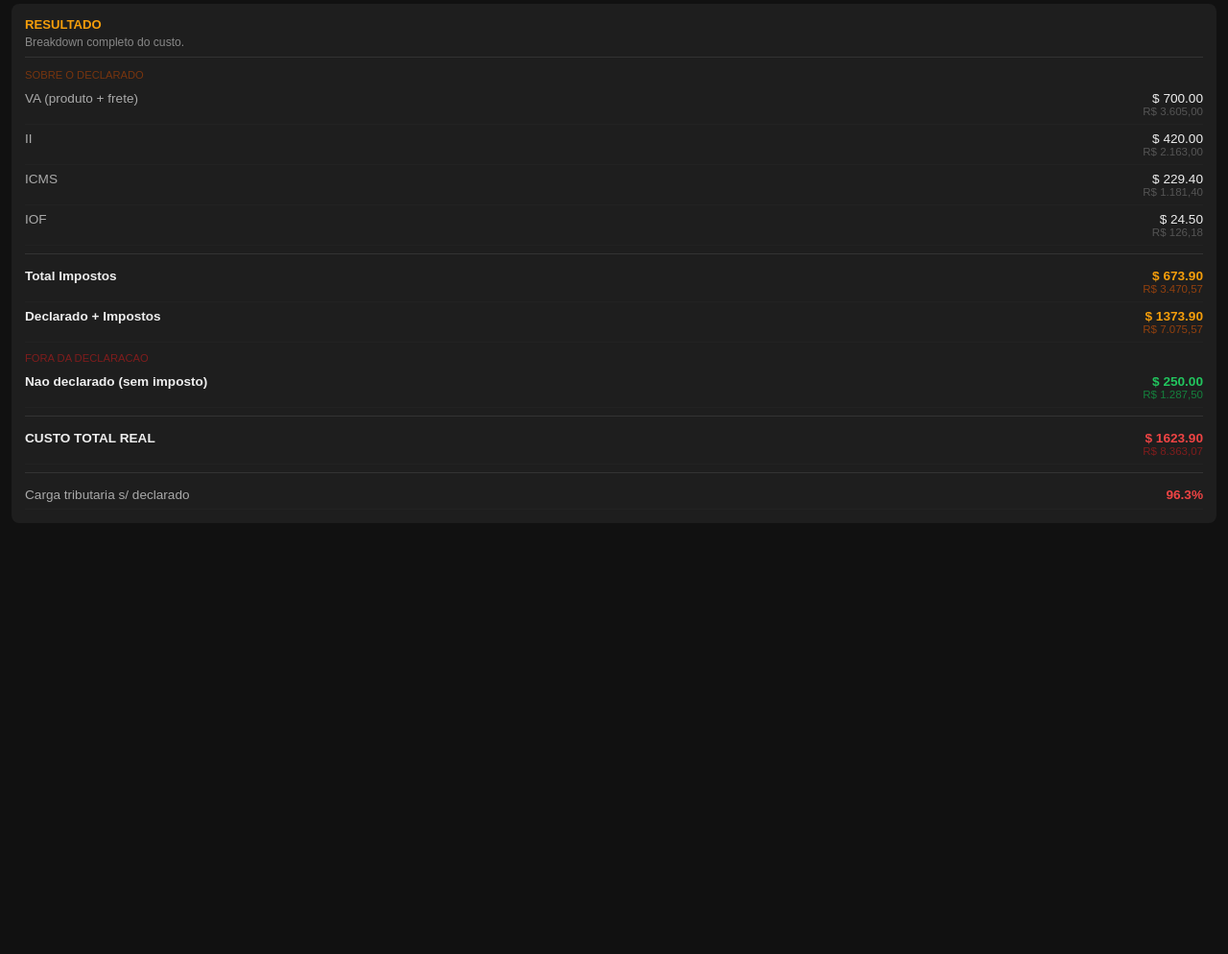
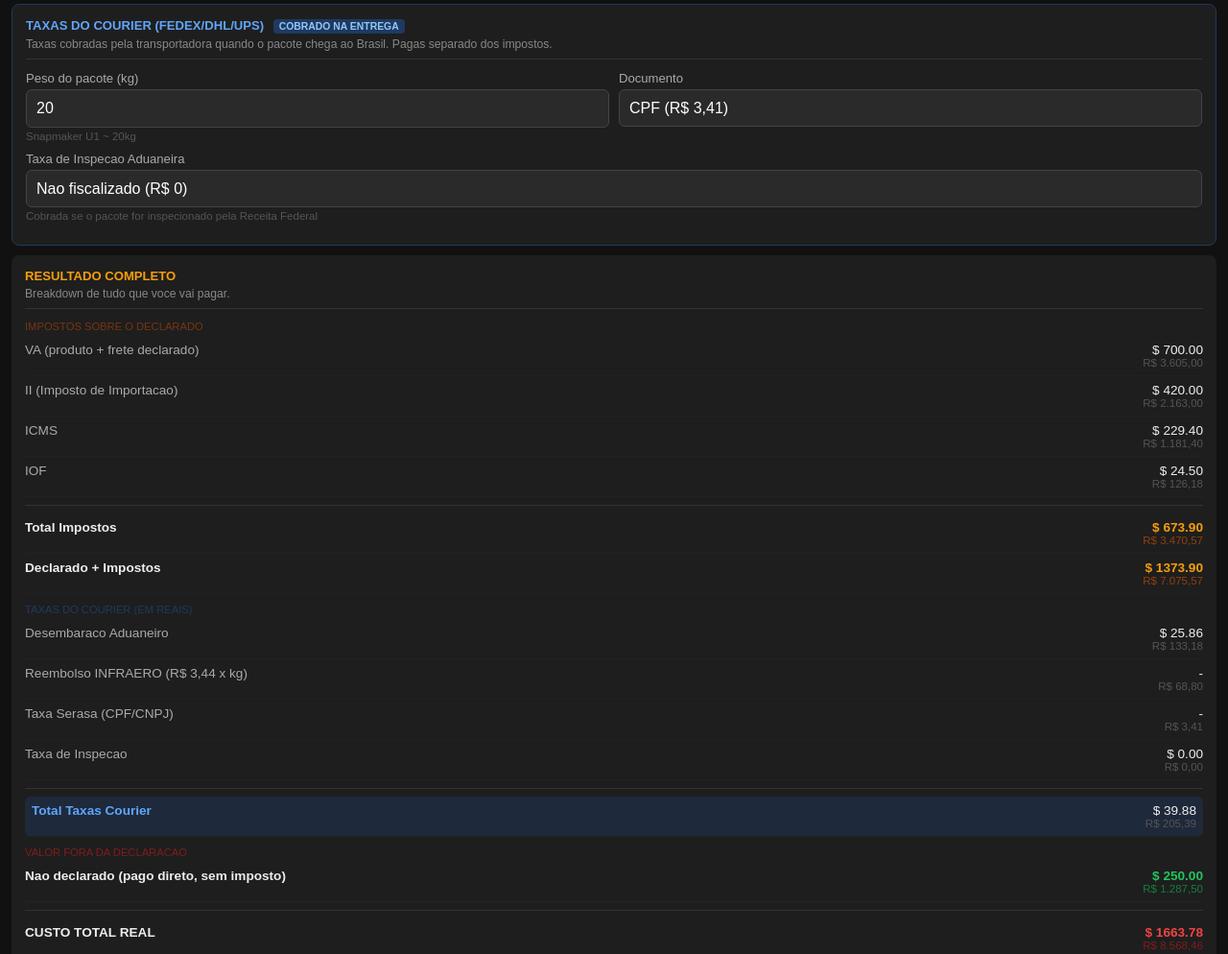
Before and after one commit to gdev800/calculadora-importacao, a plain HTML site: page index.html in a window 1280 px wide. Shown: the part 647-1641 px from the top of the page at 96% size. Before the commit the page ends 1214 px from the top, so only its background shows below. Drawn offline with Linux system fonts and the light colour scheme.

Commit message:
Add files via upload

```diff
--- a/index.html
+++ b/index.html
@@ -16,6 +16,7 @@ h2 { color: #f59e0b; margin-bottom: 4px; font-size: 1.3rem; }
 .field label { display: block; font-size: 0.82rem; color: #aaa; margin-bottom: 4px; }
 .field input { width: 100%; padding: 10px; background: #2a2a2a; border: 1px solid #444; border-radius: 6px; color: #fff; font-size: 1rem; outline: none; -webkit-appearance: none; appearance: none; }
 .field input:focus { border-color: #f59e0b; }
+.field select { width: 100%; padding: 10px; background: #2a2a2a; border: 1px solid #444; border-radius: 6px; color: #fff; font-size: 1rem; outline: none; -webkit-appearance: none; appearance: none; }
 .row2 { display: flex; gap: 10px; }
 .row2 .field { flex: 1; min-width: 0; }
 .divider { border: none; border-top: 1px solid #333; margin: 8px 0; }
@@ -36,14 +37,17 @@ h2 { color: #f59e0b; margin-bottom: 4px; font-size: 1.3rem; }
 .badge { display: inline-block; font-size: 0.65rem; padding: 2px 6px; border-radius: 4px; margin-left: 6px; vertical-align: middle; }
 .by { background: #78350f; color: #fcd34d; }
 .br { background: #7f1d1d; color: #fca5a5; }
+.bg { background: #14532d; color: #86efac; }
 .sep { font-size: 0.7rem; text-transform: uppercase; margin: 10px 0 4px; }
+.hint { font-size: 0.72rem; color: #555; margin-top: 3px; }
 </style>
 </head>
 <body>
 
 <h2>Calculadora de Impostos Alibaba</h2>
-<p class="subtitle">Simule o custo real de uma importacao</p>
+<p class="subtitle">Simule o custo real de uma importacao via Courier (FedEx/DHL/UPS)</p>
 
+<!-- DECLARADO -->
 <div class="card" style="border:1px solid #78350f">
   <div class="card-title" style="color:#f59e0b">Valor Declarado <span class="badge by">INCIDE IMPOSTO</span></div>
   <div class="card-desc">II, ICMS e IOF serao calculados sobre esses valores.</div>
@@ -53,12 +57,14 @@ h2 { color: #f59e0b; margin-bottom: 4px; font-size: 1.3rem; }
   </div>
 </div>
 
+<!-- VALOR REAL -->
 <div class="card" style="border:1px solid #7f1d1d">
   <div class="card-title" style="color:#ef4444">Valor Real Pago <span class="badge br">SEM IMPOSTO</span></div>
   <div class="card-desc">A diferenca entre esse valor e o declarado nao paga imposto.</div>
   <div class="field"><label>Total pago no Alibaba (USD)</label><input type="number" id="real" value="950" min="0" onchange="calc()" oninput="calc()"></div>
 </div>
 
+<!-- CAMBIO E ALIQUOTAS -->
 <div class="card">
   <div class="card-title" style="color:#888">Cambio e Aliquotas</div>
   <div class="card-desc">Ajuste conforme seu estado.</div>
@@ -72,19 +78,61 @@ h2 { color: #f59e0b; margin-bottom: 4px; font-size: 1.3rem; }
   </div>
 </div>
 
+<!-- TAXAS COURIER -->
+<div class="card" style="border:1px solid #1e3a5f">
+  <div class="card-title" style="color:#60a5fa">Taxas do Courier (FedEx/DHL/UPS) <span class="badge" style="background:#1e3a5f;color:#93c5fd">COBRADO NA ENTREGA</span></div>
+  <div class="card-desc">Taxas cobradas pela transportadora quando o pacote chega ao Brasil. Pagas separado dos impostos.</div>
+
+  <div class="row2">
+    <div class="field">
+      <label>Peso do pacote (kg)</label>
+      <input type="number" id="peso" value="20" min="0" step="0.1" onchange="calc()" oninput="calc()">
+      <div class="hint">Snapmaker U1 ~ 20kg</div>
+    </div>
+    <div class="field">
+      <label>Documento</label>
+      <select id="doc" onchange="calc()">
+        <option value="cpf">CPF (R$ 3,41)</option>
+        <option value="cnpj">CNPJ (R$ 3,91)</option>
+      </select>
+    </div>
+  </div>
+
+  <div class="field">
+    <label>Taxa de Inspecao Aduaneira</label>
+    <select id="inspecao" onchange="calc()">
+      <option value="0">Nao fiscalizado (R$ 0)</option>
+      <option value="10.92">Fiscalizado (US$ 10,92)</option>
+    </select>
+    <div class="hint">Cobrada se o pacote for inspecionado pela Receita Federal</div>
+  </div>
+</div>
+
+<!-- RESULTADO -->
 <div class="card">
-  <div class="card-title" style="color:#f59e0b">Resultado</div>
-  <div class="card-desc">Breakdown completo do custo.</div>
-  <div class="sep" style="color:#78350f">Sobre o declarado</div>
-  <div class="rrow"><div class="lbl">VA (produto + frete)</div><div class="val"><div class="usd" id="o-va"></div><div class="brl" id="b-va"></div></div></div>
-  <div class="rrow"><div class="lbl">II</div><div class="val"><div class="usd" id="o-ii"></div><div class="brl" id="b-ii"></div></div></div>
+  <div class="card-title" style="color:#f59e0b">Resultado Completo</div>
+  <div class="card-desc">Breakdown de tudo que voce vai pagar.</div>
+
+  <div class="sep" style="color:#78350f">Impostos sobre o declarado</div>
+  <div class="rrow"><div class="lbl">VA (produto + frete declarado)</div><div class="val"><div class="usd" id="o-va"></div><div class="brl" id="b-va"></div></div></div>
+  <div class="rrow"><div class="lbl">II (Imposto de Importacao)</div><div class="val"><div class="usd" id="o-ii"></div><div class="brl" id="b-ii"></div></div></div>
   <div class="rrow"><div class="lbl">ICMS</div><div class="val"><div class="usd" id="o-ic"></div><div class="brl" id="b-ic"></div></div></div>
   <div class="rrow"><div class="lbl">IOF</div><div class="val"><div class="usd" id="o-io"></div><div class="brl" id="b-io"></div></div></div>
   <div class="divider"></div>
   <div class="rrow hl"><div class="lbl">Total Impostos</div><div class="val"><div class="usd" id="o-ti"></div><div class="brl" id="b-ti"></div></div></div>
   <div class="rrow hl"><div class="lbl">Declarado + Impostos</div><div class="val"><div class="usd" id="o-dc"></div><div class="brl" id="b-dc"></div></div></div>
-  <div class="sep" style="color:#7f1d1d">Fora da declaracao</div>
-  <div class="rrow nd"><div class="lbl">Nao declarado (sem imposto)</div><div class="val"><div class="usd" id="o-nd"></div><div class="brl" id="b-nd"></div></div></div>
+
+  <div class="sep" style="color:#1e3a5f">Taxas do Courier (em reais)</div>
+  <div class="rrow"><div class="lbl">Desembaraco Aduaneiro</div><div class="val"><div class="usd" id="o-des"></div><div class="brl" id="b-des"></div></div></div>
+  <div class="rrow"><div class="lbl">Reembolso INFRAERO (R$ 3,44 x kg)</div><div class="val"><div class="usd">-</div><div class="brl" id="b-inf"></div></div></div>
+  <div class="rrow"><div class="lbl">Taxa Serasa (CPF/CNPJ)</div><div class="val"><div class="usd">-</div><div class="brl" id="b-ser"></div></div></div>
+  <div class="rrow"><div class="lbl">Taxa de Inspecao</div><div class="val"><div class="usd" id="o-ins"></div><div class="brl" id="b-ins"></div></div></div>
+  <div class="divider"></div>
+  <div class="rrow" style="background:#1e293b;border-radius:6px;padding:7px"><div class="lbl" style="color:#60a5fa;font-weight:bold">Total Taxas Courier</div><div class="val"><div class="usd" id="o-tc"></div><div class="brl" id="b-tc"></div></div></div>
+
+  <div class="sep" style="color:#7f1d1d">Valor fora da declaracao</div>
+  <div class="rrow nd"><div class="lbl">Nao declarado (pago direto, sem imposto)</div><div class="val"><div class="usd" id="o-nd"></div><div class="brl" id="b-nd"></div></div></div>
+
   <div class="divider"></div>
   <div class="rrow tot"><div class="lbl">CUSTO TOTAL REAL</div><div class="val"><div class="usd" id="o-tt"></div><div class="brl" id="b-tt"></div></div></div>
   <div class="divider"></div>
@@ -93,31 +141,60 @@ h2 { color: #f59e0b; margin-bottom: 4px; font-size: 1.3rem; }
 
 <script>
 function g(id) { var v = parseFloat(document.getElementById(id).value); return isNaN(v) ? 0 : v; }
-function s(oid, bid, u, b) {
-  document.getElementById(oid).textContent = '$ ' + u.toFixed(2);
-  document.getElementById(bid).textContent = 'R$ ' + b.toLocaleString('pt-BR', {minimumFractionDigits:2,maximumFractionDigits:2});
-}
+function sel(id) { return document.getElementById(id).value; }
+function su(oid, u) { document.getElementById(oid).textContent = u >= 0 ? '$ ' + u.toFixed(2) : '-'; }
+function sb(bid, b) { document.getElementById(bid).textContent = 'R$ ' + b.toLocaleString('pt-BR', {minimumFractionDigits:2,maximumFractionDigits:2}); }
+function s(oid, bid, u, b) { su(oid, u); sb(bid, b); }
+
 function calc() {
   var pr = g('produto'), fr = g('frete'), re = g('real');
   var dl = g('dolar') || 1;
   var ii = g('ii')/100, ic = g('icms')/100, io = g('iof')/100;
+  var peso = g('peso');
+  var docTax = sel('doc') === 'cpf' ? 3.41 : 3.91;
+  var inspecaoUSD = parseFloat(sel('inspecao')) || 0;
+
+  // Impostos
   var VA = pr + fr;
   var II = VA * ii;
   var IC = ((1-ic) > 0) ? ((VA+II)/(1-ic))*ic : 0;
   var IO = VA * io;
   var ti = II + IC + IO;
   var dc = VA + ti;
+
+  // Taxas Courier (FedEx)
+  // Desembaraco: baseado no valor declarado em reais
+  var vaBRL = VA * dl;
+  var desBRL = vaBRL <= 500 ? 16.87 * dl : vaBRL <= 1000 ? 20.25 * dl : 25.86 * dl;
+  var desUSD = desBRL / dl;
+  var infraBRL = 3.44 * peso;
+  var serasaBRL = docTax;
+  var insUSD = inspecaoUSD;
+  var insBRL = insUSD * dl;
+  var tcBRL = desBRL + infraBRL + serasaBRL + insBRL;
+  var tcUSD = tcBRL / dl;
+
+  // Nao declarado
   var nd = re > VA ? re - VA : 0;
-  var tt = dc + nd;
+
+  // Total real
+  var tt = dc + nd + tcUSD;
   var pct = VA > 0 ? ti/VA*100 : 0;
-  s('o-va','b-va',VA,VA*dl);
-  s('o-ii','b-ii',II,II*dl);
-  s('o-ic','b-ic',IC,IC*dl);
-  s('o-io','b-io',IO,IO*dl);
-  s('o-ti','b-ti',ti,ti*dl);
-  s('o-dc','b-dc',dc,dc*dl);
-  s('o-nd','b-nd',nd,nd*dl);
-  s('o-tt','b-tt',tt,tt*dl);
+
+  s('o-va','b-va', VA, VA*dl);
+  s('o-ii','b-ii', II, II*dl);
+  s('o-ic','b-ic', IC, IC*dl);
+  s('o-io','b-io', IO, IO*dl);
+  s('o-ti','b-ti', ti, ti*dl);
+  s('o-dc','b-dc', dc, dc*dl);
+  s('o-des','b-des', desUSD, desBRL);
+  sb('b-inf', infraBRL);
+  sb('b-ser', serasaBRL);
+  s('o-ins','b-ins', insUSD, insBRL);
+  s('o-tc','b-tc', tcUSD, tcBRL);
+  s('o-nd','b-nd', nd, nd*dl);
+  s('o-tt','b-tt', tt, tt*dl);
+
   var el = document.getElementById('o-pct');
   el.textContent = pct.toFixed(1)+'%';
   el.style.color = pct>70?'#ef4444':pct>40?'#f59e0b':'#22c55e';
```
